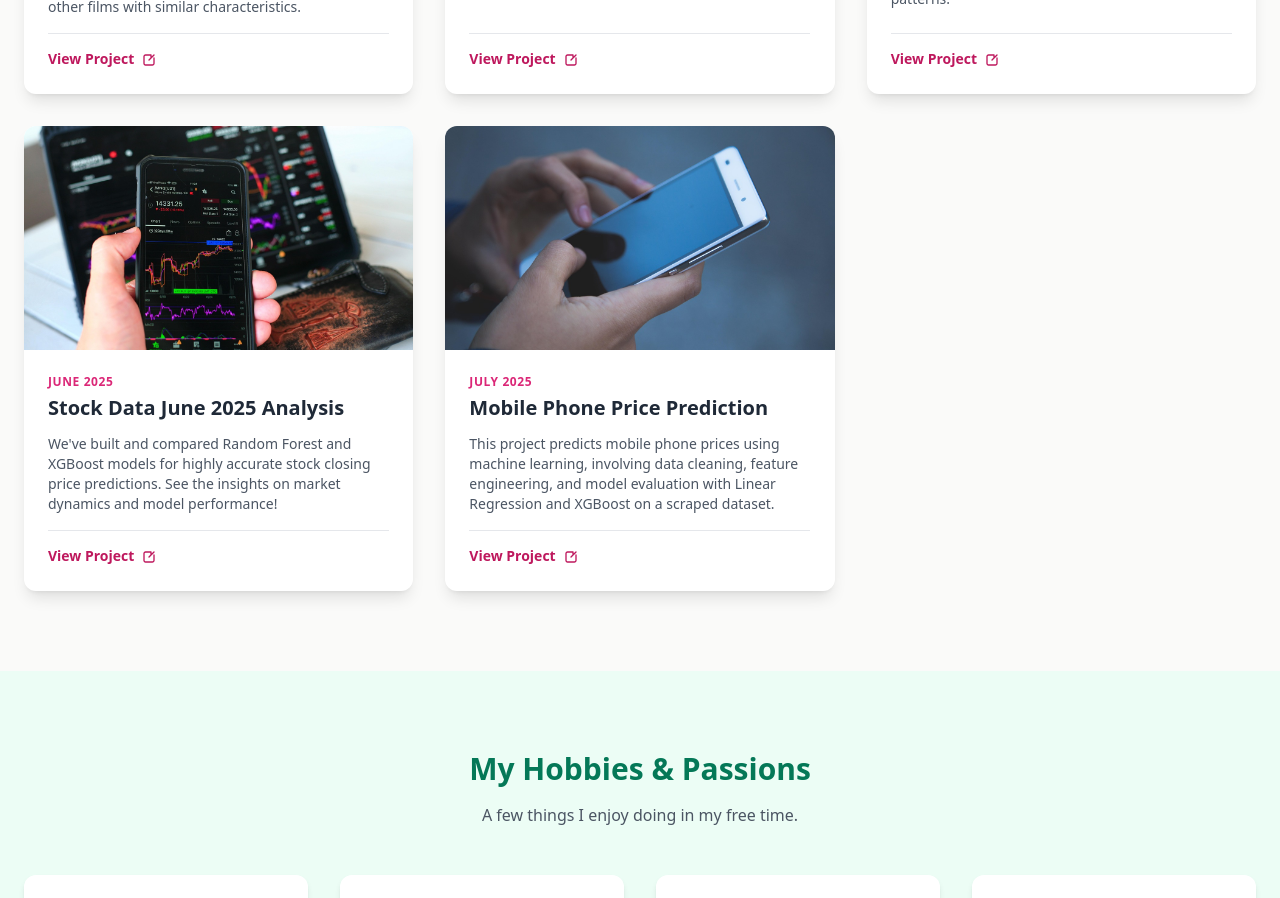
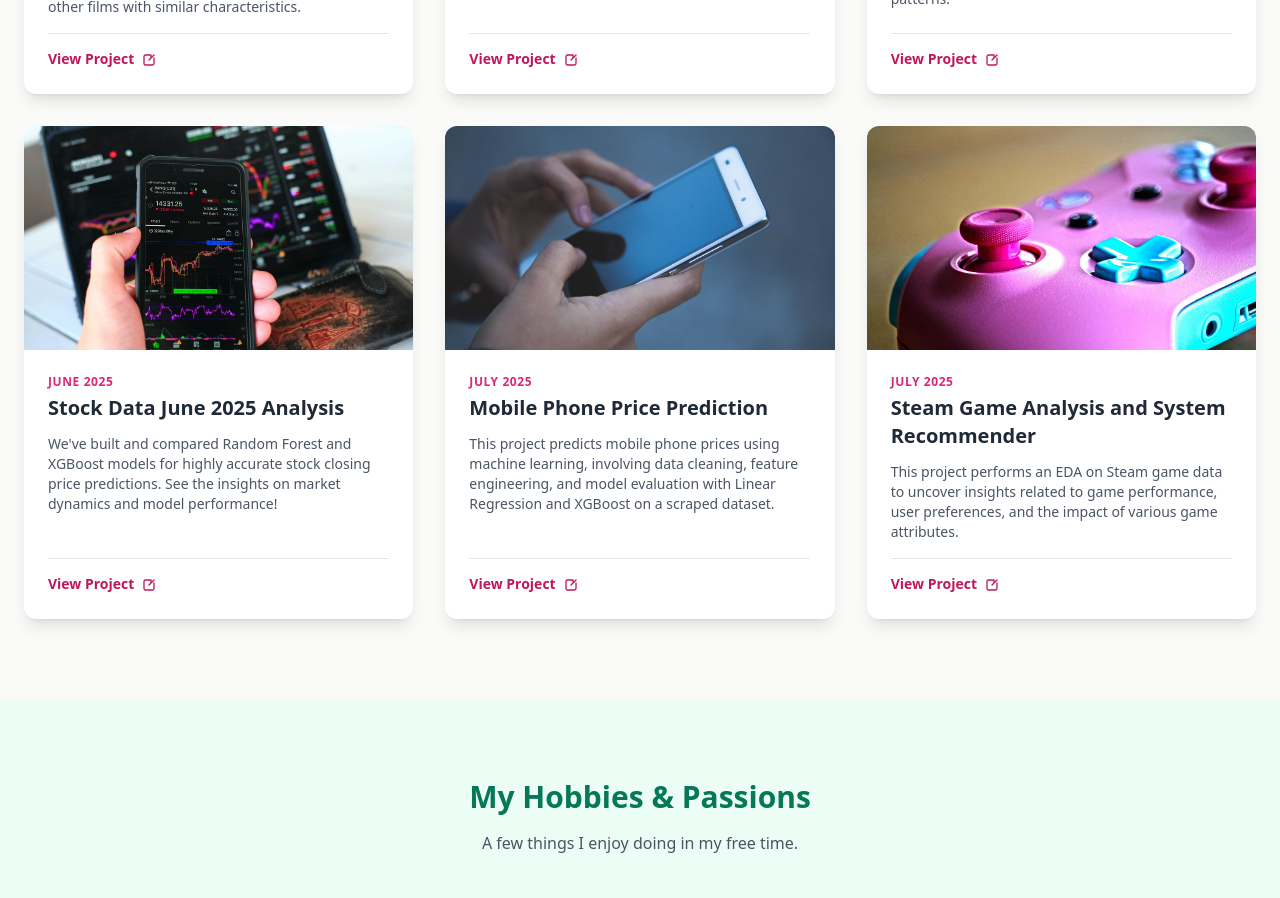
Before and after one commit to xyzaraa/zara-portofolio, a React (Vite) app: page / in a window 1280 px wide. Shown: the part 2520-3418 px from the top of the page. Built offline with nearby package versions, Linux system fonts and the light colour scheme.

Commit message:
update project

```diff
--- a/constants.tsx
+++ b/constants.tsx
@@ -111,6 +111,15 @@ export const LATEST_PROJECTS: Project[] = [
     imageUrl: 'image/hands-1851218_1280.jpg',
     tags: ['Python', 'Analysis', 'Linear Regression', 'XGBoost'],
     projectUrl: 'https://github.com/xyzaraa/phone-price-prediction',
+  },
+  {
+    id: '9',
+    title: 'Steam Game Analysis and System Recommender',
+    date: 'July 2025',
+    description: 'This project performs an EDA on Steam game data to uncover insights related to game performance, user preferences, and the impact of various game attributes.',
+    imageUrl: '/image/xbox-2606608_1280.jpg',
+    tags: ['Python', 'Analysis', 'Recommender System', 'Random Forest'],
+    projectUrl: 'https://github.com/xyzaraa/steam-game-analysis',
   }
 ];
 
```
Also changed, not shown: image/xbox-2606608_1280.jpg (added), 3 other files (tests, documents, lock files or other folders).
